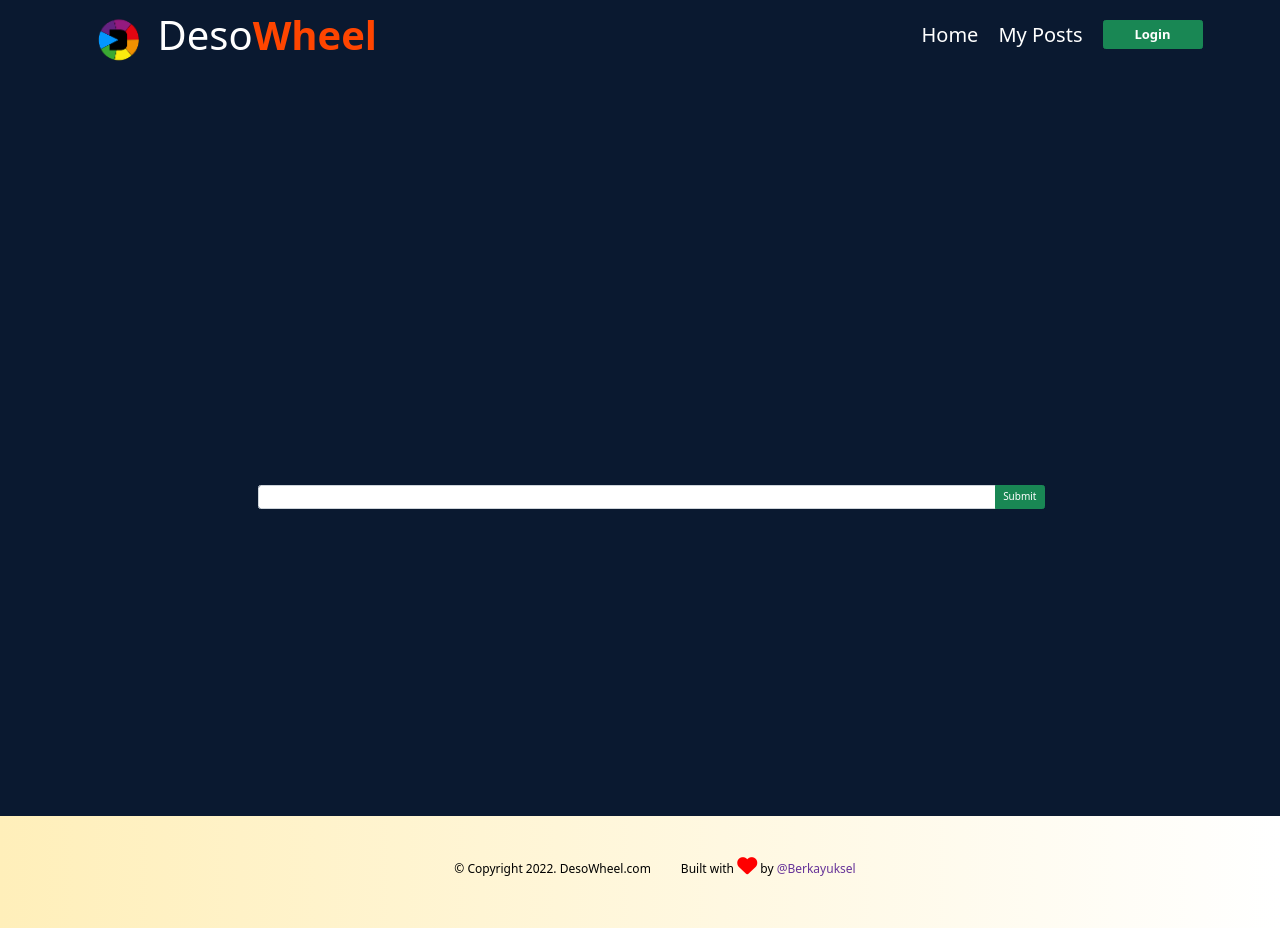
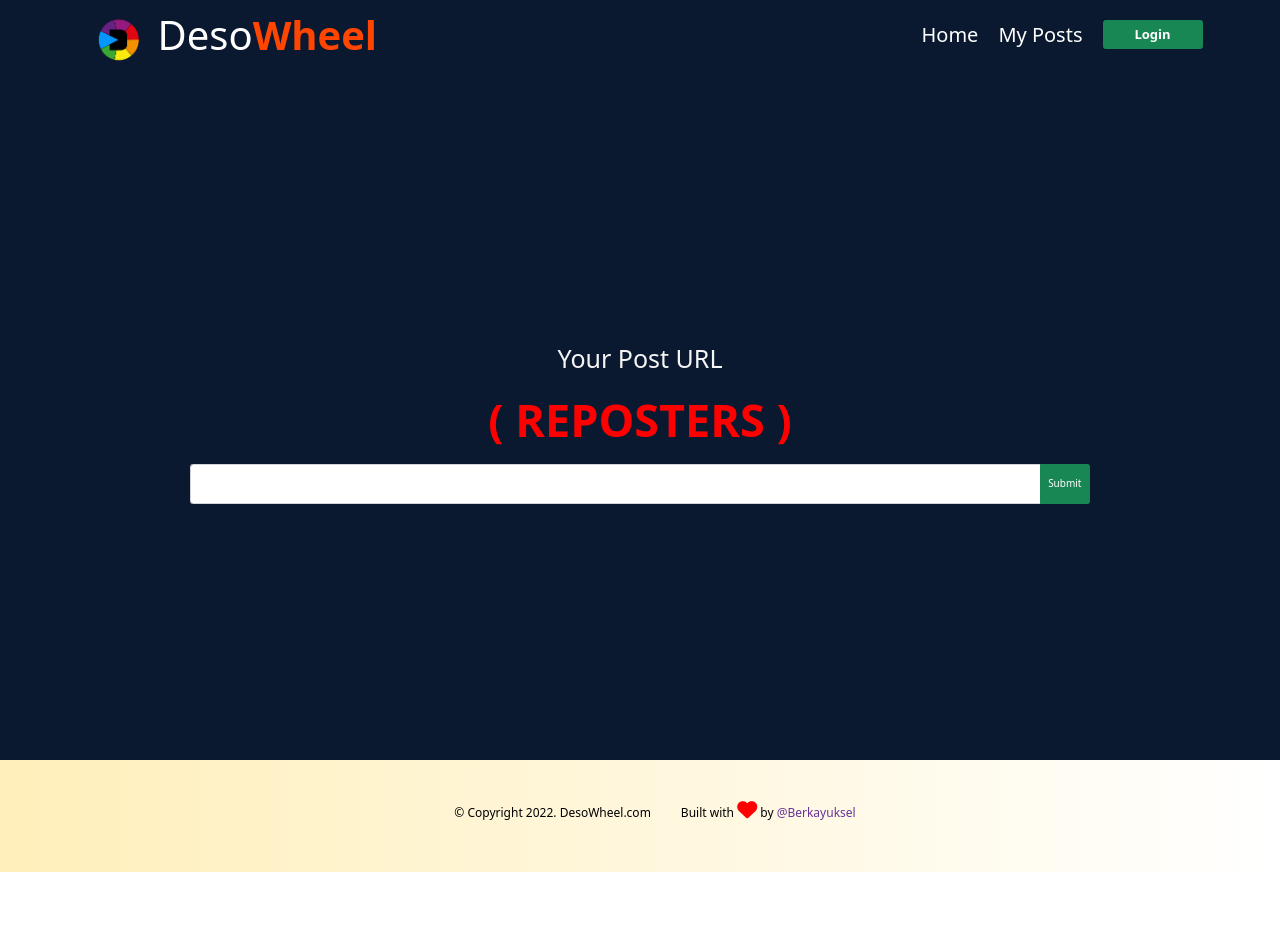
Before and after one commit to berkay9596/DesoWheel, a React (Create React App) app: page /repost in a window 1280 px wide. After the commit the page ends 872 px from the top, so only its background shows below. Built offline with nearby package versions, Linux system fonts and the light colour scheme; a web font is replaced by a local one.

Commit message:
like ve repost sayfası düzenleme

```diff
--- a/src/pages/LikeInput.js
+++ b/src/pages/LikeInput.js
@@ -30,7 +30,7 @@ const LikeInput = () => {
     <div
       className="container"
       style={{
-        height: "100vh",
+        height: "85vh",
         display: "flex",
         flexDirection: "column-reverse",
         justifyContent: "center",
@@ -42,8 +42,8 @@ const LikeInput = () => {
         <div
           className="input-group"
           style={{
-            left: "16%",
-            width: "70%",
+            left: "10%",
+            width: "80%",
           }}
         >
           <input
@@ -51,6 +51,7 @@ const LikeInput = () => {
             className="form-control"
             value={url}
             onChange={(e) => setUrl(e.target.value)}
+            style={{height:"40px"}}
           />
 
           <button type="submit" className="btn btn-success">
@@ -62,14 +63,14 @@ const LikeInput = () => {
         className="text-center"
         style={{
           fontWeight: "bold",
-          color: "#0056B3",
-          fontSize: "25px",
-          zIndex: -2,
+          color: "red",
+          fontSize: "45px",
+
         }}
       >
        ( LIKERS )
       </p>
-      <h1 className="text-center" style={{ zIndex: -2 , lineHeight:"45px"}}>
+      <h1 className="text-center" style={{ lineHeight:"45px",color:"whitesmoke"}}>
         Your Post URL
       </h1>
 
--- a/src/pages/RepostInput.js
+++ b/src/pages/RepostInput.js
@@ -30,7 +30,7 @@ const RepostInput = () => {
     <div
     className="container"
     style={{
-      height:"92vh",
+      height:"85vh",
       display: "flex",
       flexDirection:"column-reverse",
       justifyContent: "center",
@@ -40,8 +40,8 @@ const RepostInput = () => {
         <div
           className="input-group"
           style={{
-            left: "16%",
-            width: "70%",
+            left: "10%",
+            width: "80%",
           }}
         >
           <input
@@ -49,6 +49,7 @@ const RepostInput = () => {
             className="form-control"
             value={url}
             onChange={(e) => setUrl(e.target.value)}
+            style={{height:"40px"}}
           />
 
           <button type="submit" className="btn btn-success">
@@ -60,14 +61,14 @@ const RepostInput = () => {
         className="text-center"
         style={{
           fontWeight: "bold",
-          color: "#0056B3",
-          fontSize: "25px",
-          zIndex: -2,
+          color: "red",
+          fontSize: "45px",
+
         }}
       >
        ( REPOSTERS )
       </p>
-      <h1 className="text-center" style={{ zIndex: -2, lineHeight:"45px" }}>
+      <h1 className="text-center" style={{color:"whitesmoke", lineHeight:"45px" }}>
         Your Post URL
       </h1>
 
```
